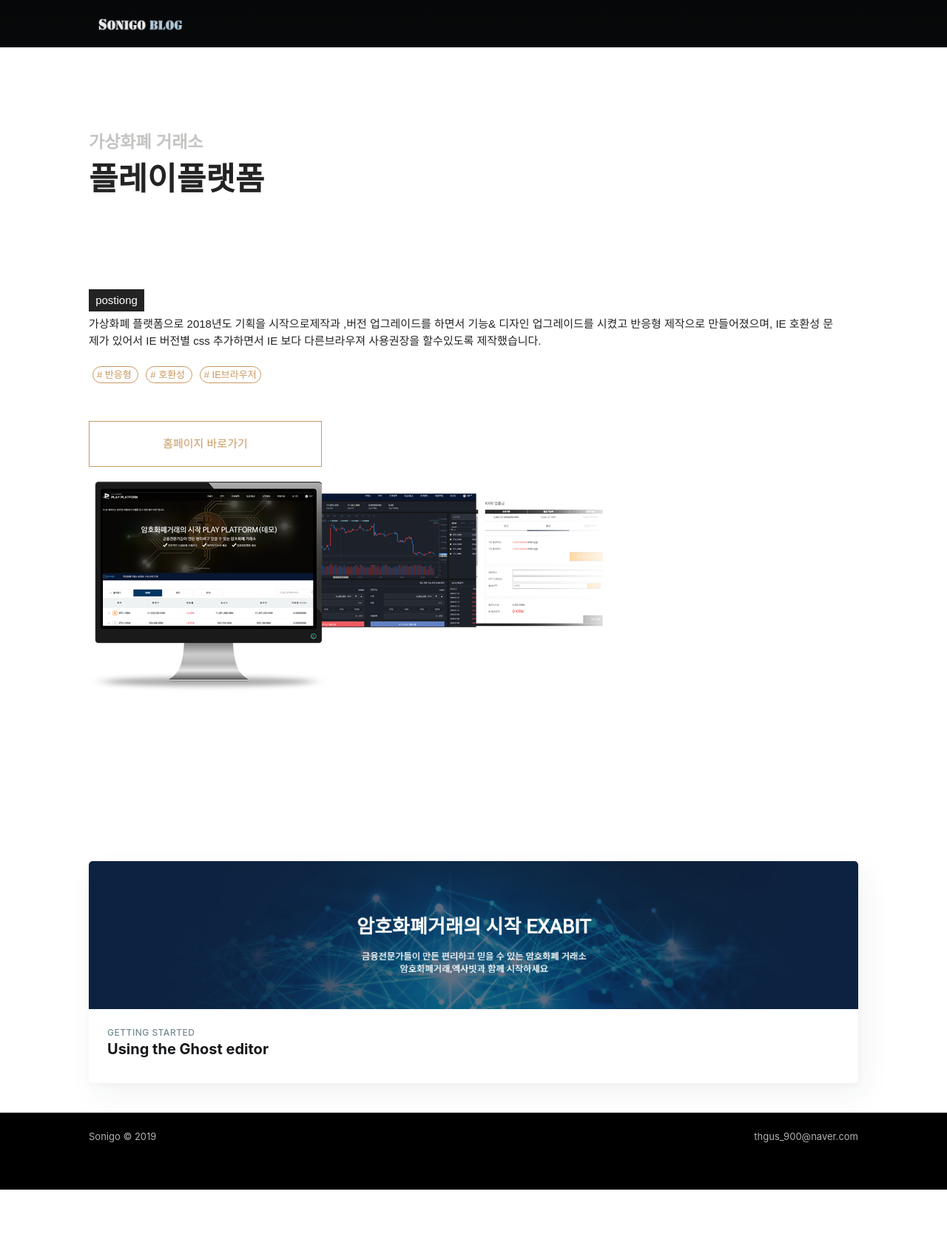
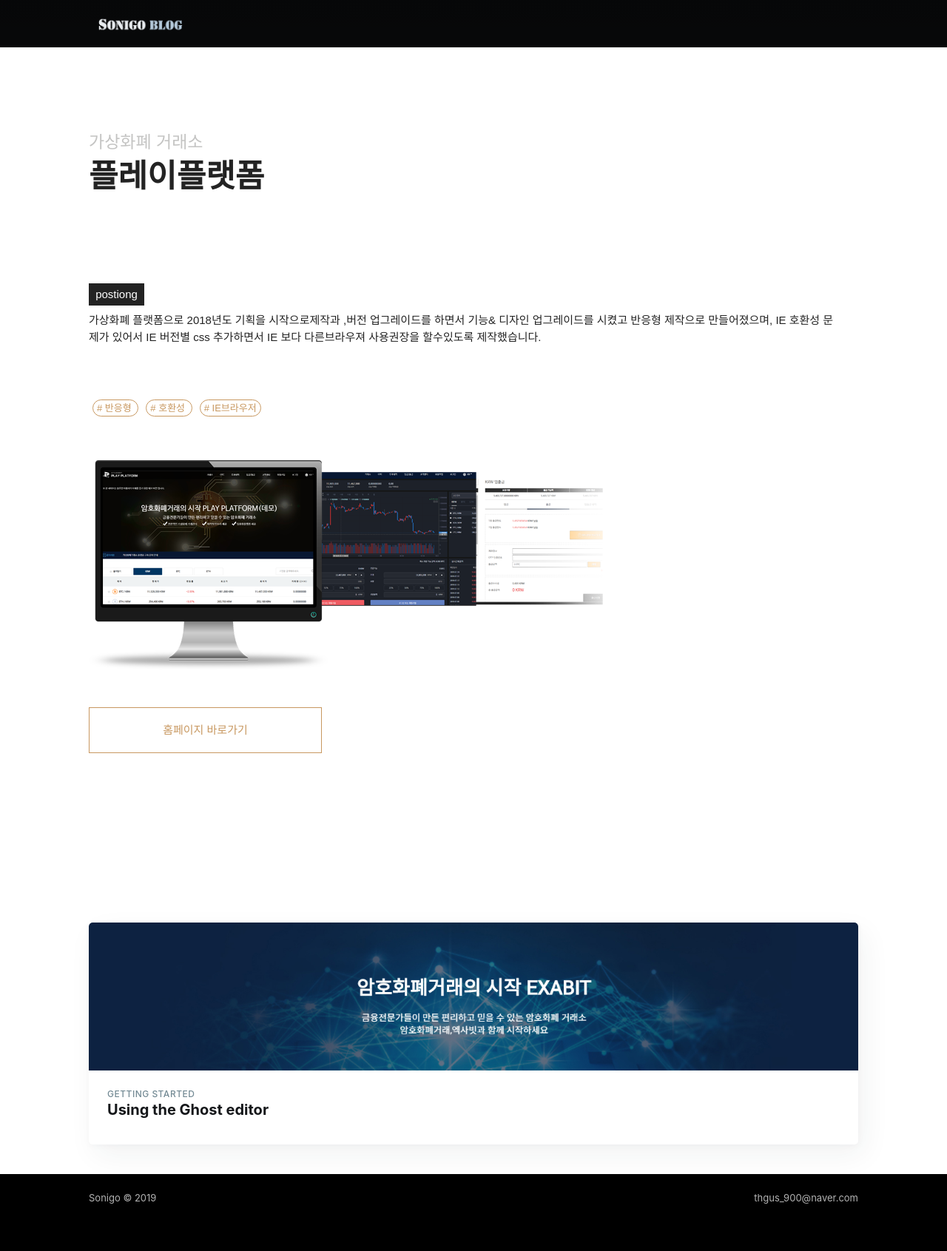
Before and after one commit to thgus900/thgus900.github.io, a Jekyll site: the page built from _posts/2017-07-27-welcome.md, in a window 1280 px wide. Shown: the whole page at 74% size. Built offline with Jekyll 4.4.1, drawn with Linux system fonts in a browser that asks for light colours; nearby versions of some CDN libraries; some web fonts are replaced; comment, search, counter and statistics services are not loaded; before the commit the page ends 1608 px from its top, so only the background shows below that.

Commit message:
csstest34

```diff
--- a/_posts/2017-07-27-welcome.md
+++ b/_posts/2017-07-27-welcome.md
@@ -22,11 +22,13 @@
 			<span> # 반응형 </span> <span> # 호환성 </span> <span> # IE브라우저 </span>
 		</div>
 
+	</li>
+	<li>
+		<img src="/thgus900.github.io/assets/images/publishing_1.png" alt="Homepage image" >
+	</li>
+	<li>
 		<div class="link_homepage">
 			<a href="#">홈페이지 바로가기</a>
 		</div>
 	</li>
-	<li>
-		<img src="/thgus900.github.io/assets/images/publishing_1.png" alt="Homepage image" >
-	</li>
 </ul>
--- a/assets/built/newpost.css
+++ b/assets/built/newpost.css
@@ -7,13 +7,15 @@
 	font-size:23px;
 	color:#c4c4c3;
 	margin:0;
+	font-weight: 400;
 }
 
-.newpost_titbox .newpost-full-subtitle{
-	font-size:43px;
-	color:#232323;
-	line-height:73px;
-	margin:0;
+.newpost_titbox .newpost-full-subtitle {
+    font-size: 43px;
+    color: #232323;
+    line-height: 65px;
+    margin: 0;
+    font-weight: 600;
 }
 
 .nwepost-container{
@@ -39,7 +41,7 @@
 }
 
 .posting-tag{
-	padding-top::50px;
+	padding:50px 0;
 }
 
 .postiong {
@@ -48,7 +50,7 @@
     width: 75px;
     color: #fff;
     text-align: center;
-	margin: 0 0 0.3em;
+	margin: 0 0 0.5em;
 }
 .posting-tag  span{
 	font-size:13px;
```
